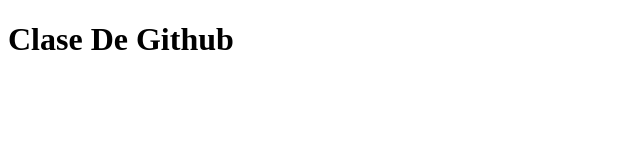
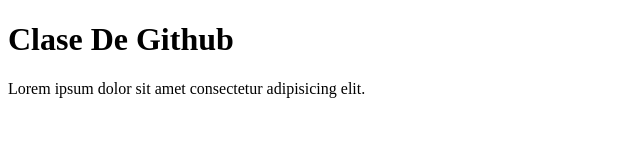
Before and after one commit to ivaniraldi/ClaseGithub, a plain HTML site: page index.html in a window 1280 px wide. Shown: the whole page, without its empty margins (0-640 px from the left). Drawn offline with Linux system fonts and the light colour scheme.

Commit message:
agregue parrafo

```diff
--- a/index.html
+++ b/index.html
@@ -7,5 +7,10 @@
 </head>
 <body>
     <h1>Clase De Github</h1>
+    <div>
+        <p>
+            Lorem ipsum dolor sit amet consectetur adipisicing elit.
+        </p>
+    </div>
 </body>
 </html>
```
